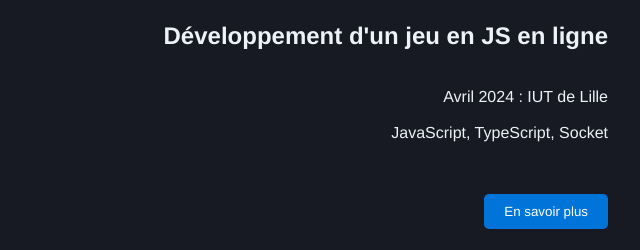
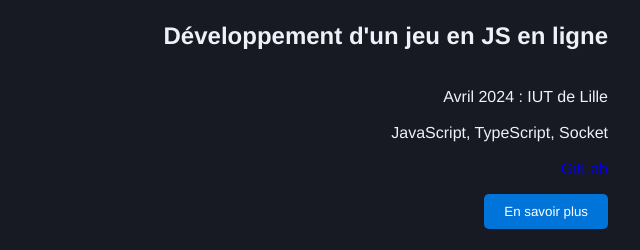
Before and after one commit to KynooFire/KynooFire.github.io, a plain HTML site: page realisations.html in a window 1280 px wide. Shown: the part 1045-1295 px from the top of the page, 389-1029 px from the left. Drawn offline with Linux system fonts and the light colour scheme.

Commit message:
Ajout dernier lien

```diff
--- a/realisations.html
+++ b/realisations.html
@@ -162,7 +162,7 @@
                                                 JavaScript, TypeScript, Socket
                                                 <br>
                                                 <br>
-                                                <a href="https://gitlab.univ-lille.fr/thomas.gysemans.etu/sae-2024-groupek-gysemans-robin-thuillier"></a>
+                                                <a href="https://gitlab.univ-lille.fr/thomas.gysemans.etu/sae-2024-groupek-gysemans-robin-thuillier">GitLab</a>
                                                 <br>
                                             </p>
 
```
